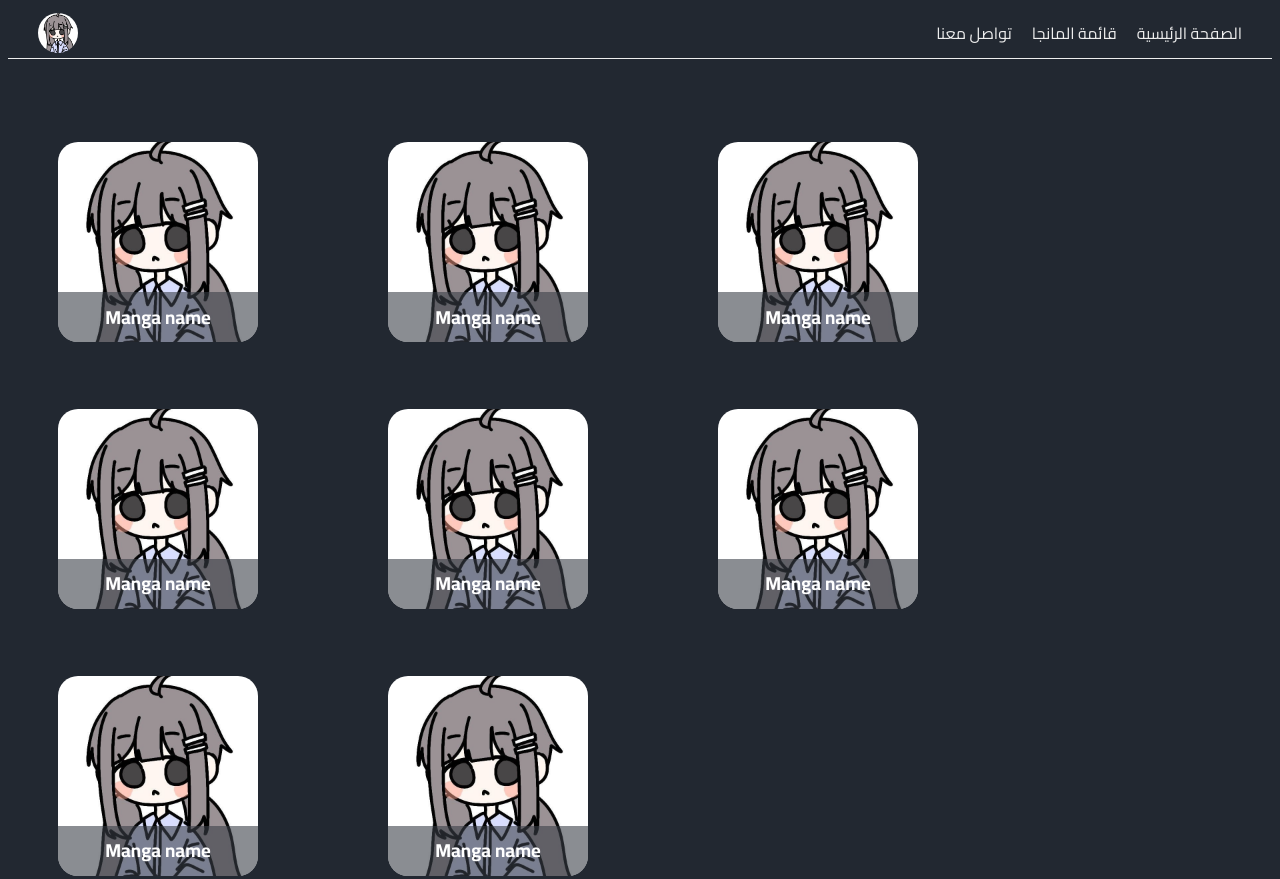
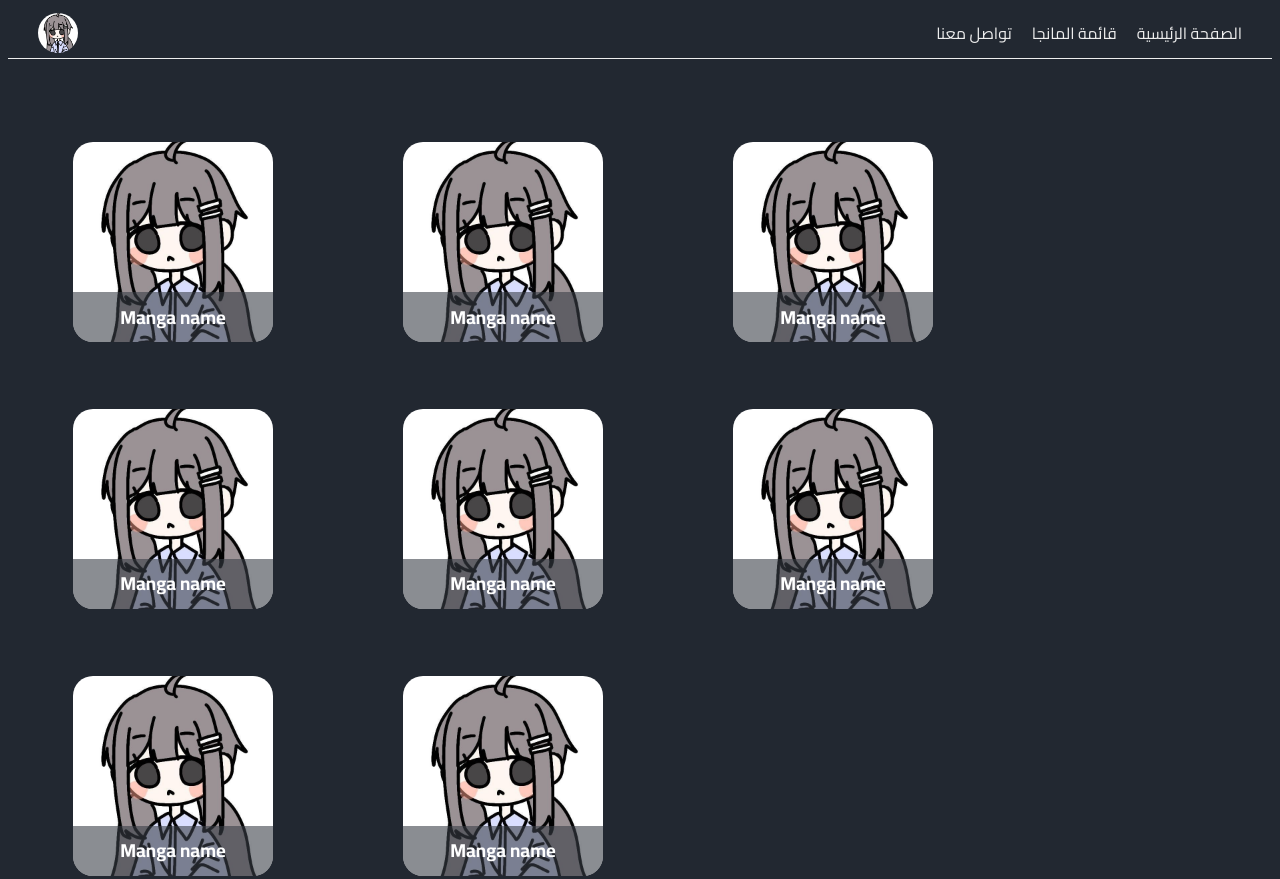
Before and after one commit to SDCoolKid/looter-manga, a plain HTML site: page index.html in a window 1280 px wide. Shown: the top 879 px of the page. Drawn offline with Linux system fonts and the light colour scheme.

Commit message:
changed the px of card

```diff
--- a/style.css
+++ b/style.css
@@ -60,8 +60,8 @@ header {
 }
 
 .card {
-  margin-right: 80px;
-  margin-left: 50px;
+  margin-right: 65px;
+  margin-left: 65px;
   width: 200px;
   height: 200px;
   border-radius: 20px;
```
